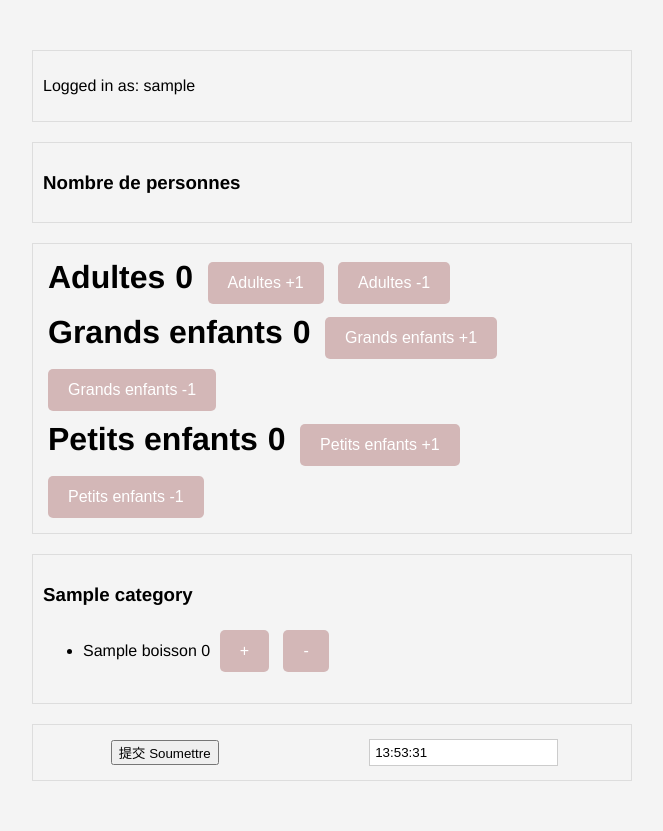
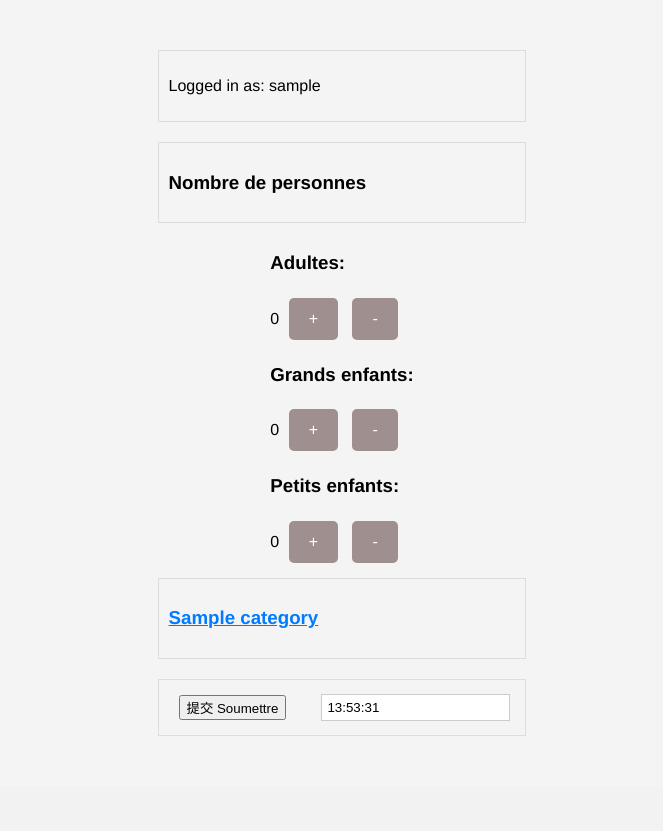
Before and after one commit to ja99ovo/restaurant, a Django app: page /add_order_item/?table_id=1 in a window 1280 px wide. Shown: the part 38-869 px from the top of the page, without its empty margins (308-971 px from the left). After the commit the page ends 774 px from the top, so only its background shows below. Run offline with Django 5.2, Linux system fonts and the light colour scheme; a user stored in the database is signed in; data comes from the database, SQL or seed files in the repository; tables that the repository leaves empty hold one stand-in row (values such as "Sample post").

Commit message:
打印机4.0

```diff
--- a/myproject/settings.py
+++ b/myproject/settings.py
@@ -27,7 +27,7 @@
 # SECURITY WARNING: don't run with debug turned on in production!
 DEBUG = True
 
-ALLOWED_HOSTS = ['192.168.137.147', 'localhost', '127.0.0.1']
+ALLOWED_HOSTS = ['192.168.1.92', 'localhost', '127.0.0.1']
 
 
 # Application definition
--- a/restaurant/models.py
+++ b/restaurant/models.py
@@ -30,7 +30,7 @@
     status = models.CharField(max_length=50, default='Active')
     prix = models.DecimalField(max_digits=10, decimal_places=2, null=True)
     user = models.ForeignKey(settings.AUTH_USER_MODEL, on_delete=models.SET_NULL, null=True, related_name='orders')
-
+    status = models.CharField(max_length=20, default='Active')  # 新增字段用于标记订单状态
 
 class Order_item(models.Model):
     order = models.ForeignKey(Order, on_delete=models.CASCADE)
--- a/restaurant/templates/restaurant/add_order_item.html
+++ b/restaurant/templates/restaurant/add_order_item.html
@@ -76,7 +76,7 @@
             padding: 12px 20px;  /* 增加按钮的内边距，使按钮更大更容易点击 */
             font-size: 16px;  /* 增加字体大小，提高可读性 */
             margin: 5px;  /* 保证按钮间有足够的空间 */
-            background-color: hwb(0 52% 28% / 0.545);  /* 使用更明显的颜色 */
+            background-color: hsla(0, 20%, 29%, 0.545);  /* 使用更明显的颜色 */
             color: white;  /* 文本颜色为白色 */
             border: none;  /* 无边框 */
             border-radius: 5px;  /* 圆角边框 */
@@ -86,6 +86,17 @@
         .button:hover {
             background-color: #0056b3;  /* 鼠标悬停时的背景颜色 */
         }
+
+        .category-title {
+            cursor: pointer;
+            color: #007bff;
+            text-decoration: underline;
+        }
+
+        .category-title:hover {
+            color: #0056b3;
+        }
+
 
     </style>
 </head>
@@ -108,28 +119,38 @@
             <h3>Nombre de personnes</h3>
             <!-- Person count and buttons omitted for brevity -->
         </div>
-        <div class="section">
-            <div>
-                <h1>Adultes</h1><h1 id="display_adults">{{ adults }}</h1>
-                <button type="button" class="button" onclick="increment('adults')">Adultes +1</button>
-                <button type="button" class="button" onclick="decrement('adults')">Adultes -1</button>
+        <div class="people-section">
+            <div class="people-group">
+                <h3>Adultes:</h3>
+                <div class="controls">
+                    <span id="display_adults">{{ adults }}</span>
+                    <button type="button" class="button" onclick="increment('adults')">+</button>
+                    <button type="button" class="button" onclick="decrement('adults')">-</button>
+                </div>
             </div>
-            <div>
-                <h1>Grands enfants</h1><h1 id="display_kids">{{ kids }}</h1>
-                <button type="button" class="button" onclick="increment('kids')">Grands enfants +1</button>
-                <button type="button" class="button" onclick="decrement('kids')">Grands enfants -1</button>
+            <div class="people-group">
+                <h3>Grands enfants:</h3>
+                <div class="controls">
+                    <span id="display_kids">{{ kids }}</span>
+                    <button type="button" class="button" onclick="increment('kids')">+</button>
+                    <button type="button" class="button" onclick="decrement('kids')">-</button>
+                </div>
             </div>
-            <div>
-                <h1>Petits enfants</h1><h1 id="display_toddlers">{{ toddlers }}</h1>
-                <button type="button" class="button" onclick="increment('toddlers')">Petits enfants +1</button>
-                <button type="button" class="button" onclick="decrement('toddlers')">Petits enfants -1</button>
+            <div class="people-group">
+                <h3>Petits enfants:</h3>
+                <div class="controls">
+                    <span id="display_toddlers">{{ toddlers }}</span>
+                    <button type="button" class="button" onclick="increment('toddlers')">+</button>
+                    <button type="button" class="button" onclick="decrement('toddlers')">-</button>
+                </div>
             </div>
         </div>
 
+
         {% for category in categories %}
         <div class="section drinks">
-            <h3>{{ category.name }}</h3>
-            <ul>
+            <h3 class="category-title" onclick="toggleSection('{{ category.name }}')">{{ category.name }}</h3>
+            <ul id="category_{{ category.name }}" style="display: none;">
                 {% for boisson in boissons %}
                     {% if boisson.category.name == category.name %}
                     <li class="drink-item">
@@ -143,6 +164,7 @@
             </ul>
         </div>
         {% endfor %}
+
 
         <div class="section">
             <form method="post" class="horizontal-layout">
@@ -184,6 +206,15 @@
                 document.getElementById("systemTime").value = timeString;
             }
 
+            function toggleSection(categoryName) {
+                var section = document.getElementById('category_' + categoryName);
+                if (section.style.display === 'none') {
+                    section.style.display = 'block';
+                } else {
+                    section.style.display = 'none';
+                }
+            }
+
             setInterval(displayTime, 1000);  /* 更新时间每秒 */
             displayTime();  /* 初始化显示时间 */
         </script>
--- a/restaurant/urls.py
+++ b/restaurant/urls.py
@@ -5,7 +5,7 @@
 urlpatterns = [
     path(r'^admin/', admin.site.urls),
     path('', views.table_list, name='table_list'),
-
+    path('register/', views.register, name='register'),
     path('base/', views.base, name='base'),
     path('add_order_item/', views.add_order_item, name='add_order_item'),
     path('add_table/', views.add_table, name='add_table'),
@@ -14,4 +14,5 @@
     path('logout/',views.logout_view,name='logout'),
     path('clear_all_orders/', views.clear_all_orders, name='clear_all_orders'),
     path('cashier_summary/', views.cashier_summary, name='cashier_summary'),
+    path('table/<int:table_id>/checkout/', views.checkout_and_reset_table, name='checkout_and_reset_table'),
 ]
--- a/restaurant/views.py
+++ b/restaurant/views.py
@@ -12,34 +12,59 @@
 
 from .models import Table, Order, Order_item, Boisson, Category
 from .forms import New_order_form, login_form
+from django.shortcuts import render, redirect
+from django.contrib.auth import login
+from .forms import RegisterForm
+from django.contrib import messages
+from django.contrib.auth.decorators import user_passes_test
+
+def is_superuser(user):
+    return user.is_superuser  # 可以根据需要扩展更多的条件，例如检查用户是否属于某个特定组
+
+@login_required
+@user_passes_test(is_superuser)
+def clear_all_orders(request):
+    if request.method == 'POST':
+        # 执行清空所有订单的操作
+        # 注意：这里要确保操作安全性，避免误操作
+        return JsonResponse({'success': True})
+    else:
+        return JsonResponse({'success': False})
+
+
+def register(request):
+    if request.method == 'POST':
+        form = RegisterForm(request.POST)
+        if form.is_valid():
+            user = form.save()
+            login(request, user)  # 可选：注册后直接登录
+            return redirect('table_list')  # 修改为适当的重定向目标
+    else:
+        form = RegisterForm()
+    return render(request, 'restaurant/register.html', {'form': form})
 
 # 配置日志
 logging.basicConfig(level=logging.INFO, format='%(asctime)s - %(levelname)s - %(message)s')
 
 def send_to_printer(data):
-    """ 发送数据到打印机的函数 """
     printer_ip = '192.168.1.100'
     printer_port = 9100
-    max_attempts = 3
-    attempts = 0
-    while attempts < max_attempts:
-        try:
-            with socket.socket(socket.AF_INET, socket.SOCK_STREAM) as sock:
-                sock.connect((printer_ip, printer_port))
-                sock.sendall(data.encode('gb18030'))
-        except Exception as e:
-            logging.error(f"尝试发送到打印机失败: {e}")
-            attempts += 1
-        else:
-            logging.info("数据已成功发送到打印机")
+    cut_paper_command = b'\x1d\x56\x41\x03'  # ESC/POS 命令用于切纸
+    try:
+        with socket.socket(socket.AF_INET, socket.SOCK_STREAM) as sock:
+            sock.connect((printer_ip, printer_port))
+            sock.sendall(data.encode('gb18030') + cut_paper_command)  # 发送数据后切纸
             return True
-    logging.error("达到最大尝试次数，无法连接到打印机")
+    except Exception as e:
+        logging.error(f"Échec de l'envoi à l'imprimante : {e}")
     return False
 
+
+
 def prepare_print_data(order, boissons, order_items):
-    """ 准备订单的打印数据 """
-    print_data = f"订单详情如下:\n桌号: {order.table.name if order.table else '无'}\n"
-    print_data += f"成人: {order.adults}, 小孩: {order.kids}, 幼儿: {order.toddlers}\n"
+    """ Préparer les données d'impression pour la commande """
+    print_data = f"Détails de la commande :\nNuméro de table : {order.table.name if order.table else 'Aucune'}\n"
+    print_data += f"Adultes : {order.adults}, Enfants : {order.kids}, Bambins : {order.toddlers}\n"
     for item in order_items:
         boisson = next((b for b in boissons if b.id == item.boisson_id), None)
         if boisson:
@@ -253,3 +278,27 @@
         return JsonResponse({'success': True})
     else:
         return JsonResponse({'success': False})
+
+@login_required
+def checkout_and_reset_table(request, table_id):
+    table = get_object_or_404(Table, id=table_id)
+    order = table.orders.filter(status='Active').first()
+
+    if order:
+        # 获取订单相关的饮品和订单项
+        boissons = Boisson.objects.all()
+        order_items = Order_item.objects.filter(order=order)
+
+        # 更新订单状态为已完成
+        order.status = 'Completed'
+        order.save()
+
+        # 生成打印数据并发送到打印机
+        print_data = prepare_print_data(order, boissons, order_items)
+        send_to_printer(print_data)
+
+        messages.success(request, "订单已成功结账并已准备迎接新客人")
+    else:
+        messages.error(request, "没有找到活跃订单")
+
+    return redirect('table_list')
```
Also changed, not shown: restaurant/templates/restaurant/cashier_summary.html (+16 -16 lines), restaurant/templates/restaurant/login.html (+3 -5 lines), restaurant/templates/restaurant/register.html (added, +12 -0 lines), restaurant/templates/restaurant/table_list.html (+11 -2 lines).
